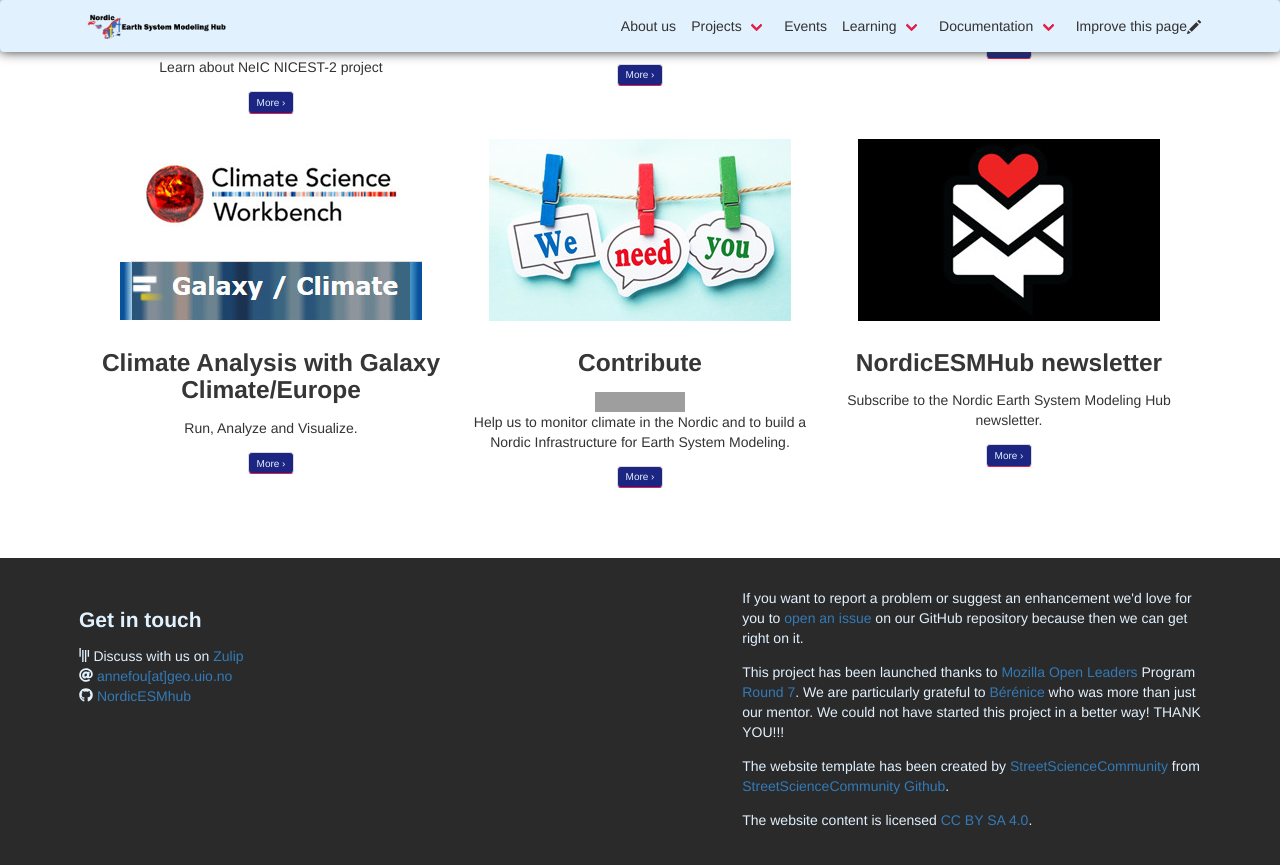
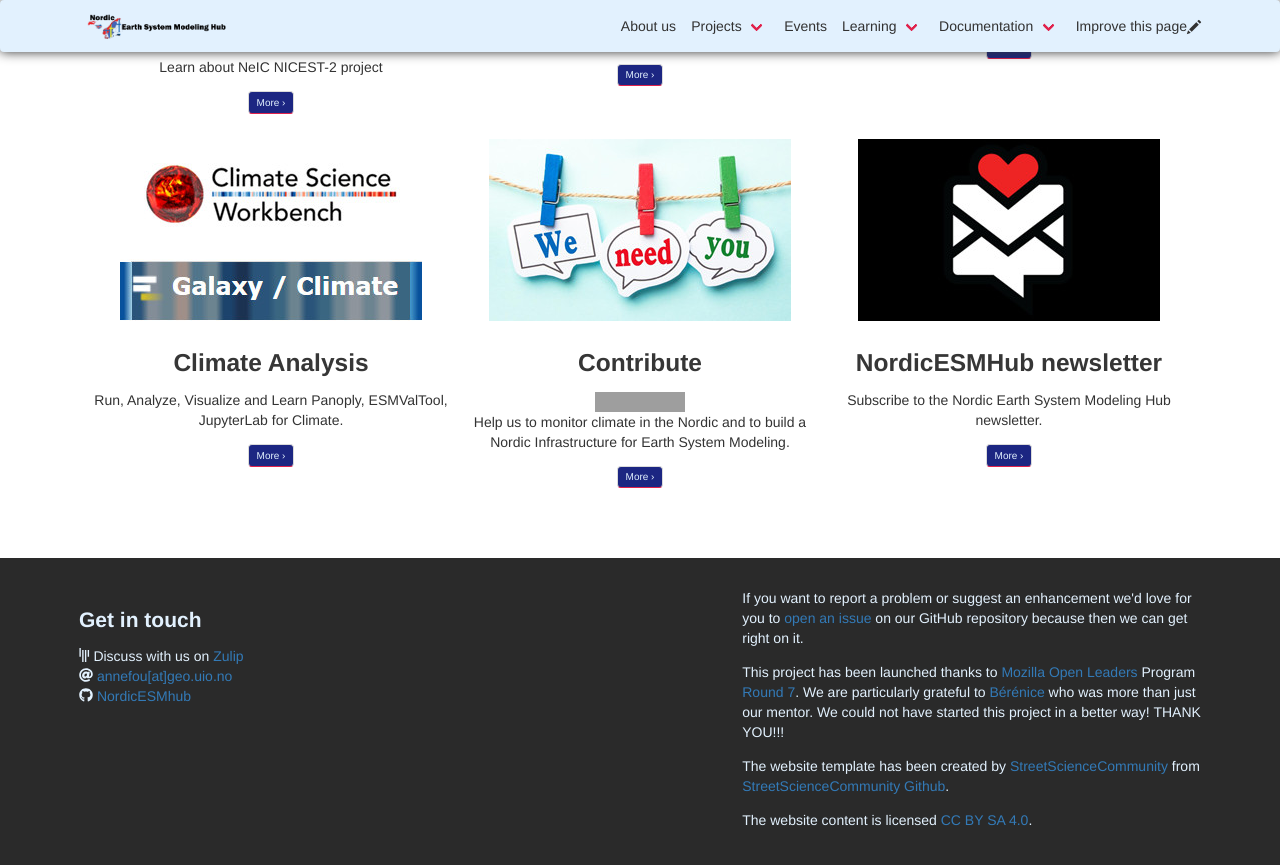
Before and after one commit to NordicESMhub/nordicesmhub.github.io, a Jekyll site: the page built from index.md, in a window 1280 px wide and 900 px high, scrolled down 1155 px. Shown: the top 865 px of the window. Built offline with Jekyll 4.4.1, drawn with Linux system fonts in a browser that asks for light colours; nearby versions of some CDN libraries; grey boxes are pictures that could not be loaded.

Commit message:
make postprocessing more general

```diff
--- a/index.md
+++ b/index.md
@@ -21,10 +21,10 @@ widget3:
   image: /images/widget-6-302x182.jpg
   text: 'WCRP Coupled Model Intercomparison Project'
 widget4:
-  title: "Climate Analysis with Galaxy Climate/Europe"
+  title: "Climate Analysis"
   url: '/analysis'
   image: /images/widget-1-302x182.jpg
-  text: 'Run, Analyze and Visualize.'
+  text: 'Run, Analyze, Visualize and Learn Panoply, ESMValTool, JupyterLab for Climate.'
 widget5:
   title: "Contribute"
   url: '/CONTRIBUTING'
```
Also changed, not shown: images/analysis.png.
